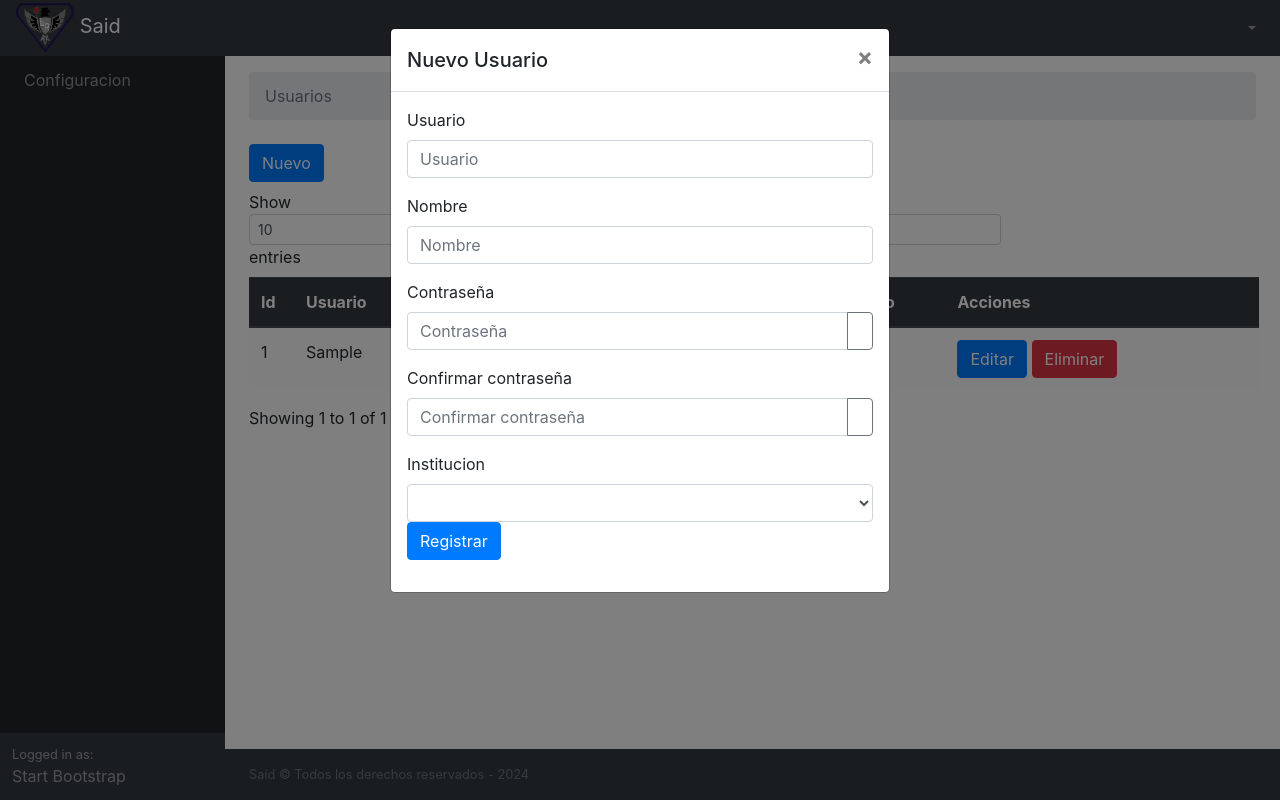
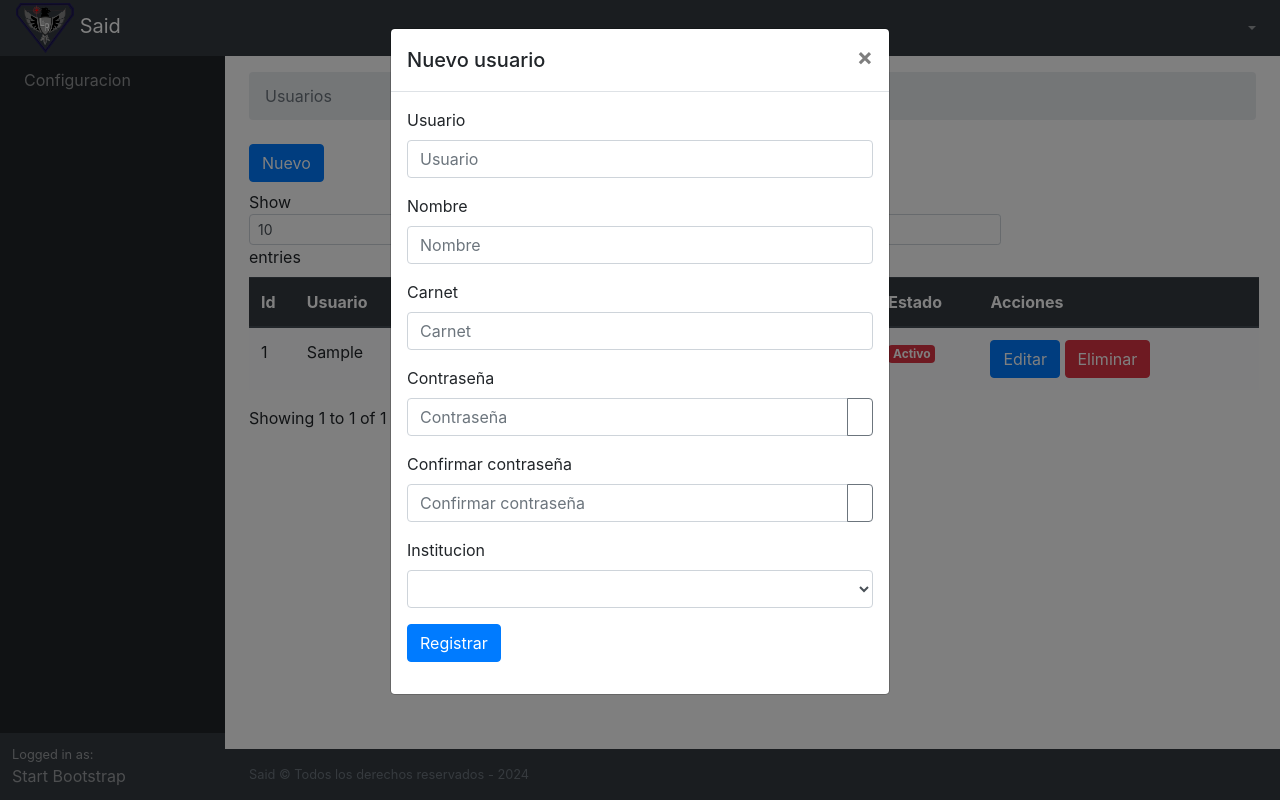
Before and after one commit to dannyivanc/control_entel, a PHP site: page /control/Usuarios in a window 1280 px wide, after a click on "Nuevo". Run offline with PHP 8.4, Linux system fonts and the light colour scheme; tables that the repository leaves empty or names only in its code hold one stand-in row (values such as "Sample post"); lists and menus that the app fills with data are empty; some libraries are stand-ins or nearby versions.

Commit message:
editar usuario 50%

```diff
--- a/Assets/js/funciones.js
+++ b/Assets/js/funciones.js
@@ -1,4 +1,5 @@
 let tblUsuarios;
+// para mustrar usuarios
 document.addEventListener("DOMContentLoaded",function(){
   tblUsuarios=$('#tblUsuarios').DataTable( {
     ajax: {
@@ -14,6 +15,9 @@ document.addEventListener("DOMContentLoaded",function(){
     },
     {
       'data':'nombre',
+    },
+    {
+      'data':'carnet',
     },
     {
       'data':'institucion',
@@ -87,19 +91,20 @@ function frmLogin (e){
 
 
 function frmUsuario(){
+  document.getElementById("title").innerHTML="Nuevo usuario";
+  document.getElementById("frmUsuario").reset();
   $("#nuevo_usuario").modal("show");
 }
-
-
 function registrarUser (e){
     e.preventDefault();
     const usuario = document.getElementById("usuario");
     const nombre = document.getElementById("nombre");
+    const carnet = document.getElementById("carnet");
     const clave = document.getElementById("clave");
     const confirmar = document.getElementById("confirmar");
     const institucion = document.getElementById("institucion");
 
-    if(usuario.value=="" ||nombre.value==""||clave.value==""||confirmar.value==""||institucion.value==""){
+    if(usuario.value=="" ||nombre.value=="" ||carnet.value==""||clave.value==""||confirmar.value==""||institucion.value==""){
       Swal.fire({
         position: "top",
         icon: "error",
@@ -179,3 +184,24 @@ function registrarUser (e){
         //   });
     }
 }
+
+
+function btnEditarUser (id){
+  document.getElementById("title").innerHTML="Actualizar usuario";
+  const url = base_url + "Usuarios/editar/"+id;
+  const http = new XMLHttpRequest();
+  http.open("GET",url,true);
+  http.send();
+  http.onreadystatechange = function(){
+      if(this.readyState==4 && this.status==200){
+        const res = JSON.parse(this.responseText);
+        document.getElementById("usuario").value=res.usuario;
+        document.getElementById("nombre").value=res.nombre;
+        document.getElementById("carnet").value=res.carnet;
+        document.getElementById("clave").value=res.clave;
+        document.getElementById("institucion").value=res.id_institucion;
+      }
+  }
+
+  $("#nuevo_usuario").modal("show");
+}
--- a/Controllers/Usuarios.php
+++ b/Controllers/Usuarios.php
@@ -1,18 +1,15 @@
 <?php
 class Usuarios extends Controller{
-    public function __construct()
-    {
+    public function __construct(){
         session_start();
         parent::__construct();
     }
-    public function index()
-    {
+    public function index(){
         $data['instituciones']=$this->model->getInstituciones();
         $this->views->getView($this,"index",$data);
     }
 
-    public function listar()
-    {
+    public function listar(){
         $data= $this->model->getUsuarios();
         for ($i=0; $i <count($data) ; $i++) {
             if($data[$i]['estado']==1){
@@ -21,7 +18,7 @@ class Usuarios extends Controller{
                 $data[$i]['estado']='<span class="badge badge-danger">Activo</span>';
             }
            $data[$i]['acciones'] = '<div>
-           <button class="btn btn-primary" type="button">Editar</button>
+           <button class="btn btn-primary" type="button" onClick="btnEditarUser('.$data[$i]['id'].')">Editar</button>
            <button class="btn btn-danger" type="button">Eliminar</button>
            <div/>';
         }
@@ -29,11 +26,7 @@ class Usuarios extends Controller{
         die();
     }
 
-
-
-
-    public function validar()
-    {
+      public function validar(){
         if(empty($_POST['usuario']) || empty($_POST['clave'])){
             $msg = "Los campos estan vacios";
         }else{
@@ -59,23 +52,32 @@ class Usuarios extends Controller{
     public function registrar(){
         $usuario= $_POST['usuario'];
         $nombre= $_POST['nombre'];
+        $carnet= $_POST['carnet'];
         $clave= $_POST['clave'];
         $confirmar= $_POST['confirmar'];
         $institucion= $_POST['institucion'];
-        if(empty($usuario)||empty($nombre)||empty($clave)||empty($institucion)){
+        if(empty($usuario)||empty($nombre)||empty($carnet)||empty($clave)||empty($institucion)){
             $msg= "todos los campos son obligatorios";
         }else if ($clave!=$confirmar){
             $msg= "las contraseñas son diferentes";
         }else{
-           $data= $this->model->registrarUsuario($usuario,$nombre,$clave,$institucion);
+           $data= $this->model->registrarUsuario($usuario,$nombre,$carnet,$clave,$institucion);
             if($data=="ok"){
                 $msg ="si";
-            }else {
-                $msg ="Error al registrar";
+            }else if($data=="existe") {
+                $msg ="El usuario ya se encuentra registrado, Verifique el usuario o carnet";
+            }else{
+                $msg="Error al registrar usuario";
             }
         }
         echo json_encode($msg,JSON_UNESCAPED_UNICODE);
         die();
     }
+
+    public function editar (int $id){
+      $data=$this->model->editarUser($id);
+      echo json_encode($data, JSON_UNESCAPED_UNICODE);
+      die();
+    }
 }
 ?>
--- a/Models/UsuariosModel.php
+++ b/Models/UsuariosModel.php
@@ -1,45 +1,55 @@
 <?php
     class UsuariosModel extends Query{
-        private $usuario,$nombre,$clave,$id_institucion;
-        public function __construct()
-        {
+        private $usuario,$nombre,$carnet,$clave,$id_institucion;
+        public function __construct(){
             parent::__construct();
         }
-        public function getUsuario(string $usuario, string $clave)
-        {
+        public function getUsuario(string $usuario, string $clave){
             $sql="SELECT * FROM usuarios WHERE usuario = '$usuario' AND clave ='$clave'";
             $data= $this->select($sql);
             return $data;
         }
 
-        public function getInstituciones()
-        {
+        public function getInstituciones(){
             $sql="SELECT * FROM institucion WHERE estado = 1";
             $data= $this->selectAll($sql);
             return $data;
         }
 
-        public function getUsuarios()
-        {
+        public function getUsuarios(){
             $sql="SELECT u.* , i.id as id_institucion, i.institucion FROM usuarios u INNER JOIN institucion i where u.id_institucion = i.id ";
             $data= $this->selectAll($sql);
             return $data;
         }
-        public function registrarUsuario(string $usuario, string $nombre, string $clave, int $id_institucion){
+        public function registrarUsuario(string $usuario, string $nombre, string $carnet, string $clave, int $id_institucion){
             $this->usuario=$usuario;
             $this->nombre=$nombre;
+            $this->carnet=$carnet;
             $this->clave=$clave;
             $this->id_institucion=$id_institucion;
-            $sql = "INSERT INTO usuarios (usuario,nombre,clave,id_institucion) VALUES (?,?,?,?)";
-            $datos =array($this->usuario,$this->nombre,$this->clave,$this->id_institucion);
-            $data =  $this-> save($sql,$datos);
-            if($data==1){
-                $res = "ok";
-            }else{
-                $res = "error";
+            $verificar ="SELECT *FROM usuarios WHERE usuario='$this->usuario' OR carnet ='$this->carnet'";
+            $existe =$this->select($verificar);
+            if(empty($existe)){
+                $sql = "INSERT INTO usuarios (usuario,nombre,carnet,clave,id_institucion) VALUES (?,?,?,?,?)";
+                $datos =array($this->usuario,$this->nombre,$this->carnet,$this->clave,$this->id_institucion);
+                $data =  $this-> save($sql,$datos);
+                if($data==1){
+                    $res = "ok";
+                }else{
+                    $res = "error";
+                }
+            }else {
+                $res ="existe";
             }
+
             return $res;
 
         }
+        public function editarUser(int $id)
+        {
+            $sql = "SELECT * FROM usuarios WHERE id=$id";
+            $data= $this->select($sql);
+            return $data;
+        }
     }
 ?>
--- a/Views/Usuarios/index.php
+++ b/Views/Usuarios/index.php
@@ -9,6 +9,7 @@
             <th>Id</th>
             <th>Usuario</th>
             <th>Nombre</th>
+            <th>Carnet</th>
             <th>Institucion</th>
             <th>Estado</th>
             <th>Acciones</th>
@@ -21,7 +22,7 @@
       <div class="modal-dialog" role="document">
          <div class="modal-content">
             <div class="modal-header">
-               <h5 class="modal-title" id="my-modal-title">Nuevo Usuario</h5>
+               <h5 class="modal-title" id="title">Nuevo Usuario</h5>
                <button class="close" data-dismiss="modal" aria-label="Close">
                   <span aria-hidden="true">&times;</span>
                </button>
@@ -35,6 +36,10 @@
                   <div class="form-group">
                      <label for="nombre">Nombre</label>
                      <input id="nombre" class="form-control" type="text" name="nombre" placeholder="Nombre">
+                  </div>
+                  <div class="form-group">
+                     <label for="carnet">Carnet</label>
+                     <input id="carnet" class="form-control" type="text" name="carnet" placeholder="Carnet">
                   </div>
 
 
@@ -77,7 +82,9 @@
                         <option value="<?php echo $row['id']; ?>" ><?php echo $row['institucion']; ?></option>
                         <?php } ?>
                      </select>
-                     <button class="btn btn-primary" type="button" onclick="registrarUser(event);">Registrar</button>
+                     <button class="btn btn-primary mt-3" type="button" onclick="registrarUser(event);">
+                        Registrar
+                     </button>
                   </div>
               </form>
             </div>
```
